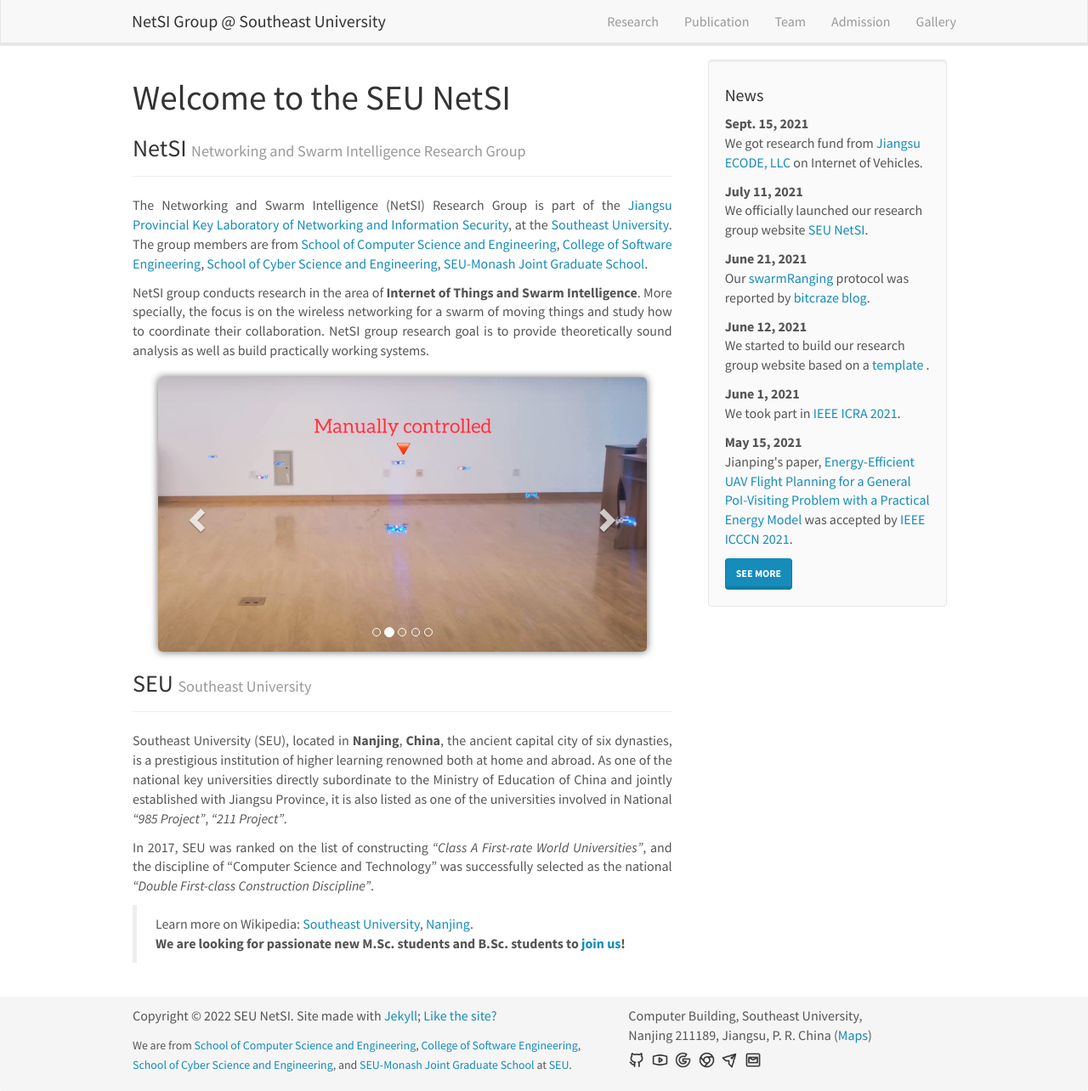
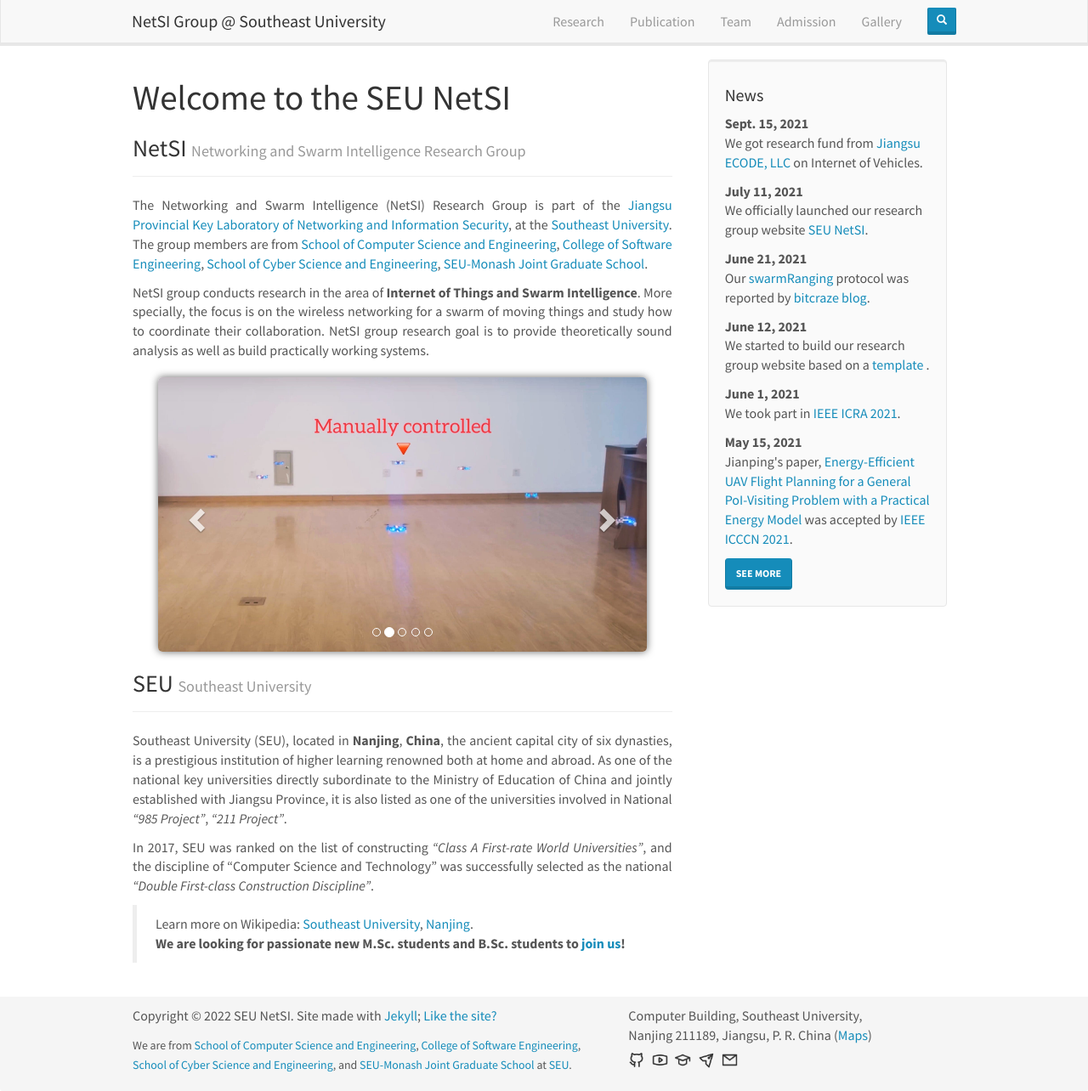
Before and after one commit to SEU-NetSI/seu-netsi.github.io, a Jekyll site: the page built from _pages/home.md, in a window 1280 px wide and 1284 px high. Shown: the whole window at 85% size. Built offline with Jekyll 4.4.1, drawn with Linux system fonts in a browser that asks for light colours; nearby versions of some CDN libraries.

Commit message:
#feat: 添加搜索按钮🔍

```diff
--- a/_includes/footer.html
+++ b/_includes/footer.html
@@ -4,7 +4,7 @@
 		<div class="container-fluid">
 		<div class="row">
 			<div class="col-sm-7">
-			<p>Copyright &copy 20{{ site.time | date: '%y' }} SEU NetSI. Site made with <a href="https://jekyllrb.com">Jekyll</a>;  <a href="{{ site.url }}{{ site.baseurl }}/aboutwebsite.html">Like the site?</a></p>
+			<p>Copyright &copy 20{{ site.time | date: '%y' }} SEU NetSI. Site made with <a href="https://jekyllrb.com" target="_blank">Jekyll</a>;  <a href="{{ site.url }}{{ site.baseurl }}/aboutwebsite.html">Like the site?</a></p>
 				<p><small>We are from
 					<a href="https://cse.seu.edu.cn">School of Computer Science and Engineering</a>,
 					<a href="https://cose.seu.edu.cn">College of Software Engineering</a>,
@@ -20,8 +20,7 @@
 
 			<a href="https://github.com/SEU-NetSI" target="_blank"><img src="{{ site.url }}{{ site.baseurl }}/images/icon/link/github.png" class="footer-link" alt="github" ></a>
 			<a href="https://www.youtube.com/channel/UCDI0jVFAgmyX2Bgghe9y4Pg" target="_blank"><img src="{{ site.url }}{{ site.baseurl }}/images/icon/link/youtube.png" class="footer-link" alt="youtube" ></a>
-			<a href="https://scholar.google.com/citations?user=7N_fRVwAAAAJ" target="_blank"><img src="{{ site.url }}{{ site.baseurl }}/images/icon/link/google.png"  class="footer-link" alt="google" ></a>
-			<a href="/" target="_blank"><img src="{{ site.url }}{{ site.baseurl }}/images/icon/link/website.png"  class="footer-link" alt="website" ></a>
+			<a href="https://scholar.google.com/citations?user=7N_fRVwAAAAJ" target="_blank"><img src="{{ site.url }}{{ site.baseurl }}/images/icon/link/googlescholar.png"  class="footer-link" alt="google" ></a>
 			<a href="https://seunetsi.feishu.cn/docs/doccn2Q1cKdr6qRowHuIGK0EV6e?from=from_copylink" target="_blank"><img src="{{ site.url }}{{ site.baseurl }}/images/icon/link/feishu.png" class="footer-link" alt="feishu" ></a>
 			<a href="mailto:shanfeng@seu.edu.cn"><img src="{{ site.url }}{{ site.baseurl }}/images/icon/link/email.png" class="footer-link" alt="email" ></a>
 			</div>
--- a/_includes/header.html
+++ b/_includes/header.html
@@ -17,6 +17,7 @@
 		<li><a href="{{ site.url }}{{ site.baseurl }}/team">Team</a></li>
 		<li><a href="{{ site.url }}{{ site.baseurl }}/admission">Admission</a></li>
 		<li><a href="{{ site.url }}{{ site.baseurl }}/gallery">Gallery</a></li>
+		<li><a href="https://www.google.com.hk/search?q=site%3Aseu-netsi.net " target="_blank" style="padding: 9px 15px;"><button class="btn btn-primary btn-sm"><span class="glyphicon glyphicon-search" aria-hidden="true"></span></button></a></li>
 	  </ul>
 	</div>
   </div>
```
Also changed, not shown: images/icon/link/email.png, images/icon/link/googlescholar.png (added).
